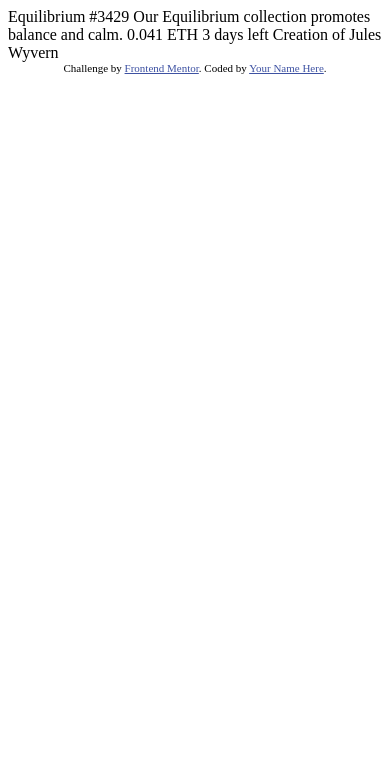
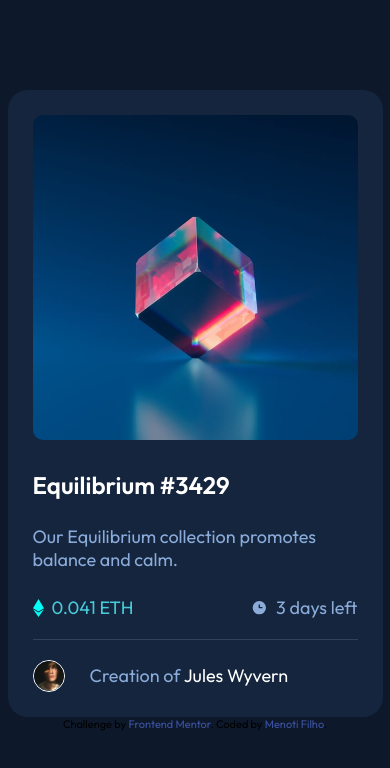
Before and after one commit to MenotiFilho/nft-card-frontend-mentor, a plain HTML site: page index.html in a window 390 px wide. Drawn offline with Linux system fonts and the light colour scheme.

Commit message:
Changed style.css and html Mobile layot and active-state animations completed

```diff
--- a/index.html
+++ b/index.html
@@ -1,33 +1,60 @@
 <!DOCTYPE html>
 <html lang="en">
   <head>
-  <meta charset="UTF-8">
-  <meta name="viewport" content="width=device-width, initial-scale=1.0"> <!-- displays site properly based on user's device -->
+    <meta charset="UTF-8" />
+    <meta name="viewport" content="width=device-width, initial-scale=1.0" />
+    <!-- displays site properly based on user's device -->
 
-  <link rel="icon" type="image/png" sizes="32x32" href="./images/favicon-32x32.png">
+    <link
+      rel="icon"
+      type="image/png"
+      sizes="32x32"
+      href="./images/favicon-32x32.png"
+    />
 
     <title>Frontend Mentor | NFT preview card component</title>
 
     <!-- Feel free to remove these styles or customise in your own stylesheet 👍 -->
-  <style>
-    .attribution { font-size: 11px; text-align: center; }
-    .attribution a { color: hsl(228, 45%, 44%); }
-  </style>
+    <link rel="stylesheet" href="style.css" />
   </head>
   <body>
-
-  Equilibrium #3429
-
+    <div class="main-card">
+      <div class="image-holder">
+        <a href="">
+          <img class="image" src="/images/image-equilibrium.jpg" alt="" />
+          <div class="view">
+            <img class="view-image" src="/images/icon-view.svg" alt="" />
+          </div>
+        </a>
+      </div>
+      <div class="title"><a href="">Equilibrium #3429</a></div>
+      <div class="subtitle">
         Our Equilibrium collection promotes balance and calm.
-
-  0.041 ETH
-  3 days left
-
-  Creation of Jules Wyvern
+      </div>
+      <div class="bottom">
+        <div class="info">
+          <div class="price">
+            <img src="/images/icon-ethereum.svg" alt="" /> 0.041 ETH
+          </div>
+          <div class="time">
+            <img src="/images/icon-clock.svg" alt="" /> 3 days left
+          </div>
+        </div>
+        <div class="line"></div>
+        <div class="creator-info">
+          <img class="avatar" src="/images/image-avatar.png" alt="" />
+          <div class="creator">
+            <p class="divname">Creation of <a href="">Jules Wyvern</a></p>
+          </div>
+        </div>
+      </div>
+    </div>
 
     <div class="attribution">
-    Challenge by <a href="https://www.frontendmentor.io?ref=challenge" target="_blank">Frontend Mentor</a>.
-    Coded by <a href="#">Your Name Here</a>.
+      Challenge by
+      <a href="https://www.frontendmentor.io?ref=challenge" target="_blank"
+        >Frontend Mentor</a
+      >. Coded by <a href="https://github.com/menotifilho">Menoti Filho</a>.
     </div>
   </body>
 </html>
--- /dev/null
+++ b/style.css
@@ -0,0 +1,157 @@
+@import url("https://fonts.googleapis.com/css2?family=Outfit:wght@300;400;600&display=swap");
+
+* {
+  font-family: "Outfit", sans-serif;
+  margin: 0px;
+}
+
+body {
+  background-color: hsl(217, 54%, 11%);
+  display: flex;
+  flex-direction: column;
+  align-items: center;
+  justify-content: center;
+  margin-top: 5em;
+  font-size: 18px;
+}
+
+.attribution {
+  font-size: 11px;
+  text-align: center;
+}
+
+.attribution a {
+  color: hsl(228, 45%, 44%);
+}
+
+.main-card {
+  display: flex;
+  flex-direction: column;
+  background-color: hsl(216, 50%, 16%);
+  align-items: center;
+  justify-content: center;
+  padding: 25px;
+  border-radius: 20px;
+  gap: 25px;
+}
+
+.image {
+  max-width: 325px;
+  border-radius: 10px;
+}
+
+.image-holder {
+  position: relative;
+}
+
+.view {
+  position: absolute;
+  height: 99%;
+  width: 100%;
+  border-radius: 10px;
+  background-color: #48cbd9;
+  top: 0px;
+  opacity: 0;
+  display: flex;
+  align-items: center;
+  justify-content: center;
+}
+
+.view-image {
+  height: 45px;
+  width: 45px;
+}
+
+.view:hover {
+  opacity: 65%;
+}
+
+.title {
+  max-width: 325px;
+  align-self: flex-start;
+  font-weight: 600;
+  color: hsl(0, 0%, 100%);
+  font-size: 24px;
+}
+
+.subtitle {
+  max-width: 325px;
+  align-self: flex-start;
+  font-weight: 00;
+  font-size: 18px;
+  color: hsl(215, 51%, 70%);
+}
+
+.price {
+  display: flex;
+  align-items: center;
+  justify-content: center;
+  gap: 8px;
+  color: #48cbd9;
+  font-weight: 400;
+}
+
+.time {
+  display: flex;
+  align-items: center;
+  justify-content: center;
+  gap: 8px;
+  color: hsl(215, 51%, 70%);
+  font-weight: 400;
+}
+
+.line {
+  content: "";
+  height: 0.5px;
+  width: 100%;
+  background: hsl(215, 32%, 27%);
+}
+
+.info {
+  display: flex;
+  align-items: center;
+  justify-content: space-between;
+  width: 325px;
+}
+
+.bottom {
+  display: flex;
+  flex-direction: column;
+  align-content: center;
+  justify-content: center;
+  gap: 20px;
+}
+
+.creator-info {
+  display: flex;
+  align-items: center;
+  justify-content: flex-start;
+  width: 325px;
+  gap: 25px;
+  color: hsl(215, 51%, 70%);
+}
+
+.avatar {
+  width: 30px;
+  border-style: solid;
+  border-radius: 100px;
+  border-color: hsl(0, 0%, 100%);
+  border-width: 1px;
+}
+
+.creator {
+  font-weight: 400;
+}
+
+a {
+  color: hsl(0, 0%, 100%);
+  text-decoration: none;
+}
+
+a:hover {
+  color: #48cbd9;
+}
+
+.title:hover {
+  color: #48cbd9;
+}
```
Lines whose indentation alone changed are shown as unchanged.
